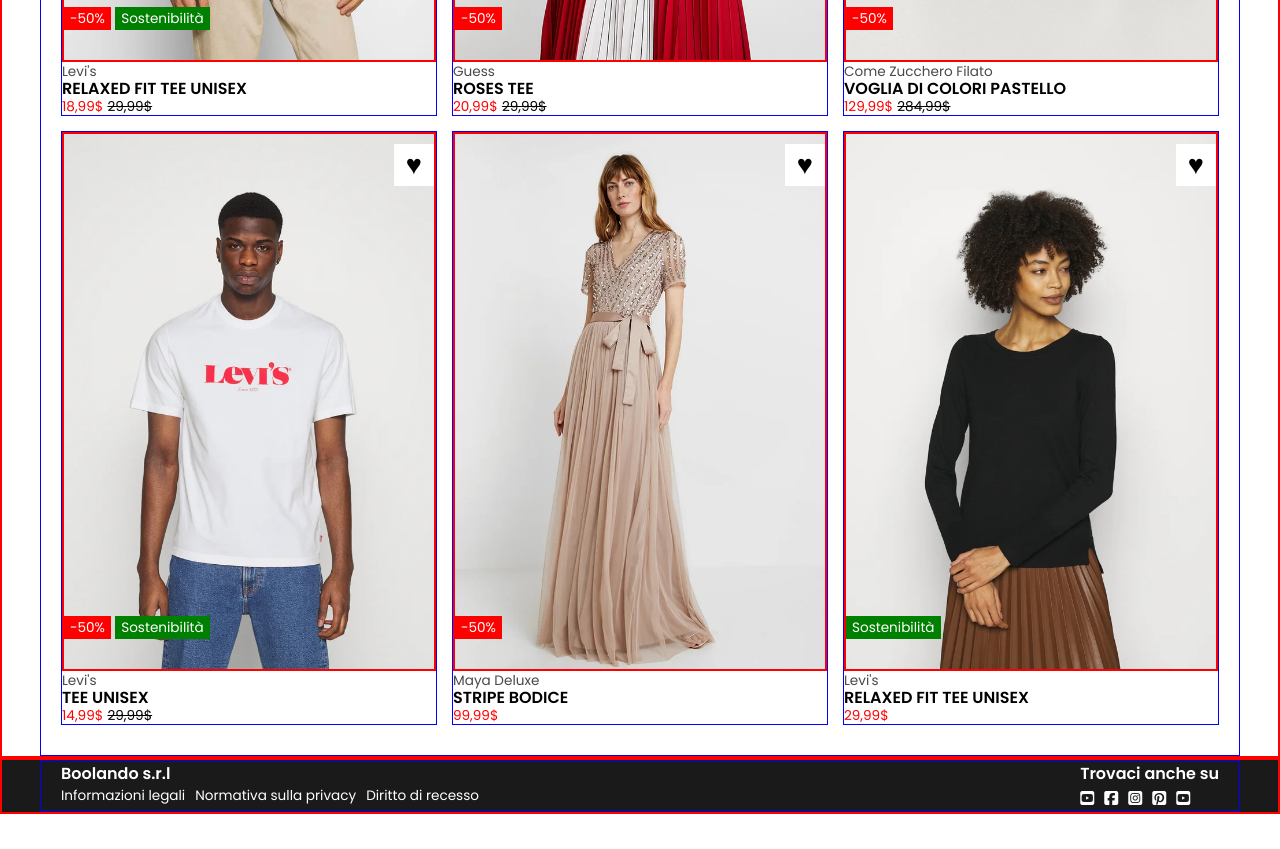
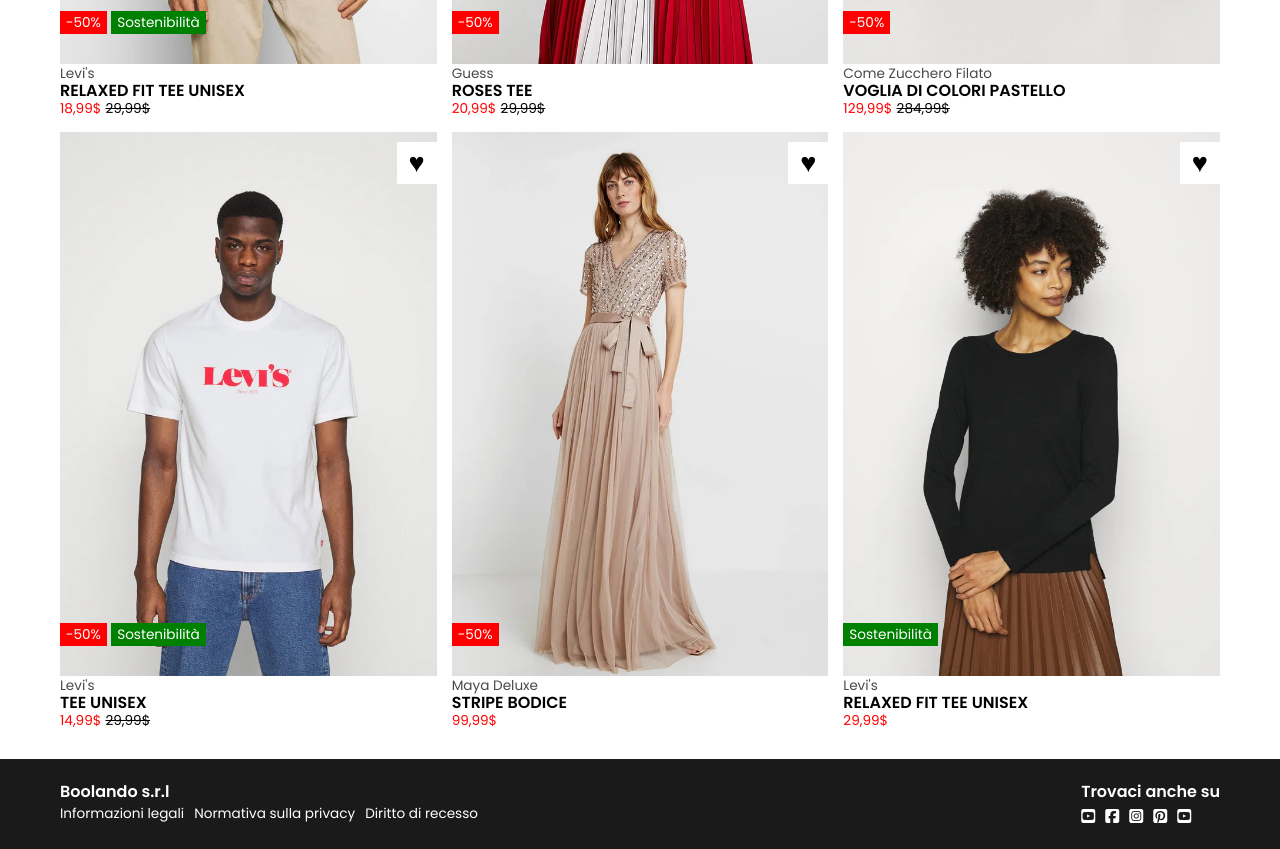
Before and after one commit to Aj-Herrera-99/html-css-boolando, a plain HTML site: page index.html in a window 1280 px wide. Shown: the part 580-1429 px from the top of the page. Before the commit the page ends 1394 px from the top, so only its background shows below. Drawn offline with Linux system fonts and the light colour scheme.

Commit message:
aggiunto del padding al footer per renderlo visivamente carino. ESERCIZIO COMPLETATO

```diff
--- a/css/style.css
+++ b/css/style.css
@@ -23,7 +23,7 @@ img {
 
 /* debug */
 .debug {
-    border: 2px solid red;
+    /* border: 2px solid red; */
 }
 
 /* root */
@@ -147,7 +147,7 @@ body {
 
 /* containers */
 .container {
-    border: 1px solid blue;
+    /* border: 1px solid blue; */
     max-width: 1200px;
     margin-inline: auto;
     padding-inline: 20px;
@@ -187,7 +187,6 @@ main {
 
 /* struttura catalog cards*/
 .catalog .card {
-    border: 1px solid blue;
     width: calc((100% - (2 * var(--gap-md))) / 3);
 }
 
@@ -237,4 +236,5 @@ main {
 footer {
     background-color: var(--black-two);
     color: var(--white);
+    padding-block: 20px;
 }
```
